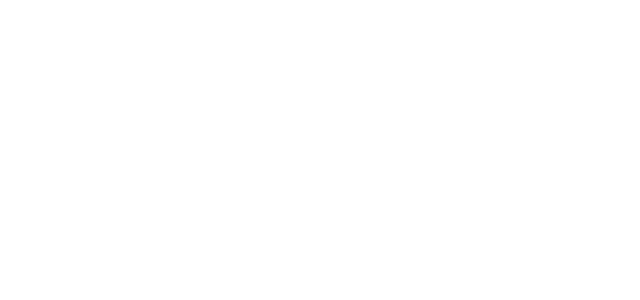
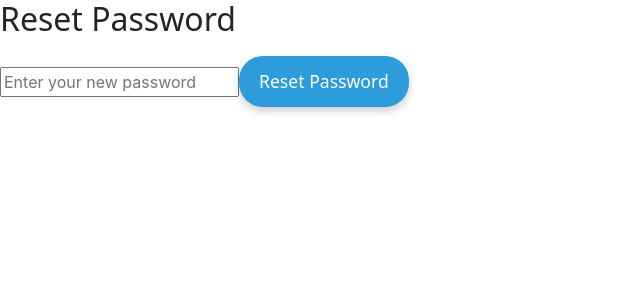
Before and after one commit to Charansaidivi/Edulink_Frontend, a React (Vite) app: page /reset-password/1 in a window 1280 px wide. Before the commit this address had no page. Shown: the top 300 px of the page, without its empty margins (0-640 px from the left). Built offline with nearby package versions, Linux system fonts and the light colour scheme.

Commit message:
Add password reset functionality

```diff
--- a/src/App.jsx
+++ b/src/App.jsx
@@ -7,6 +7,9 @@
 import 'bootstrap/dist/css/bootstrap.min.css';
 import CreateClass from './pages/CreateClass'
 import ProfilePage from './pages/ProfilePage'
+import ResetPassword from './pages/ResetPassword'
+import RequestPasswordReset from './pages/RequestPasswordReset'
+
 const App = () => {
   return (
     <GoogleOAuthProvider clientId="625626669431-c2p74fbeko7t33f236vooiu3sn3d9nvq.apps.googleusercontent.com">
@@ -16,6 +19,9 @@
           <Route path='/home' element={<HomePage/>}/>
           <Route path='/create-class' element={<CreateClass/>}/>
           <Route path='/profile' element={<ProfilePage/>}/>
+          <Route path='/reset-password/:token' element={<ResetPassword />} />
+          <Route path='/reset-password/:token/:email' element={<ResetPassword />} />
+          <Route path='/request-password-reset' element={<RequestPasswordReset />} />
         </Routes>
       </div>
     </GoogleOAuthProvider>
--- a/src/components/Login.jsx
+++ b/src/components/Login.jsx
@@ -112,6 +112,11 @@
     <p className="p">
       Don't have an account? <span className="span" onClick={SignupHandler}>Sign Up</span>
     </p>
+    <p className="p">
+      <span className="span" onClick={() => navigate('/request-password-reset')}>
+        Forgot Password?
+      </span>
+    </p>
     <p className="p line">Or With</p>
 
     <div className="flex-row">
--- /dev/null
+++ b/src/pages/RequestPasswordReset.jsx
@@ -0,0 +1,38 @@
+import React, { useState } from 'react';
+import axios from 'axios';
+import { API_URL } from '../data/apiData';
+
+const RequestPasswordReset = () => {
+  const [email, setEmail] = useState('');
+  const [message, setMessage] = useState('');
+
+  const handleSubmit = async (e) => {
+    e.preventDefault();
+    try {
+      const response = await axios.post(`${API_URL}/student/request-password-reset`, { email });
+      setMessage(response.data.message);
+    } catch (error) {
+        console.log(error)
+      setMessage('Error requesting password reset');
+    }
+  };
+
+  return (
+    <div>
+      <h2>Request Password Reset</h2>
+      <form onSubmit={handleSubmit}>
+        <input
+          type="email"
+          placeholder="Enter your email"
+          value={email}
+          onChange={(e) => setEmail(e.target.value)}
+          required
+        />
+        <button type="submit">Request Password Reset</button>
+      </form>
+      {message && <p>{message}</p>}
+    </div>
+  );
+};
+
+export default RequestPasswordReset;
--- /dev/null
+++ b/src/pages/ResetPassword.jsx
@@ -0,0 +1,46 @@
+import React, { useState } from 'react';
+import axios from 'axios';
+import { useParams } from 'react-router-dom';
+import { API_URL } from '../data/apiData';
+
+const ResetPassword = () => {
+  const { token, email } = useParams();
+  const [newPassword, setNewPassword] = useState('');
+  const [message, setMessage] = useState('');
+
+  const handleSubmit = async (e) => {
+    e.preventDefault();
+    console.log('Submitting reset password request:', { token, newPassword, email });
+    try {
+      const response = await axios.post(`${API_URL}/student/reset-password`, {
+        token,
+        newPassword,
+        email: decodeURIComponent(email)
+      });
+      console.log('Response:', response);
+      setMessage(response.data.message);
+    } catch (error) {
+      console.error('Error resetting password:', error);
+      setMessage(error.response?.data?.message || 'Error resetting password');
+    }
+  };
+
+  return (
+    <div>
+      <h2>Reset Password</h2>
+      <form onSubmit={handleSubmit}>
+        <input
+          type="password"
+          placeholder="Enter your new password"
+          value={newPassword}
+          onChange={(e) => setNewPassword(e.target.value)}
+          required
+        />
+        <button type="submit">Reset Password</button>
+      </form>
+      {message && <p>{message}</p>}
+    </div>
+  );
+};
+
+export default ResetPassword;
```
